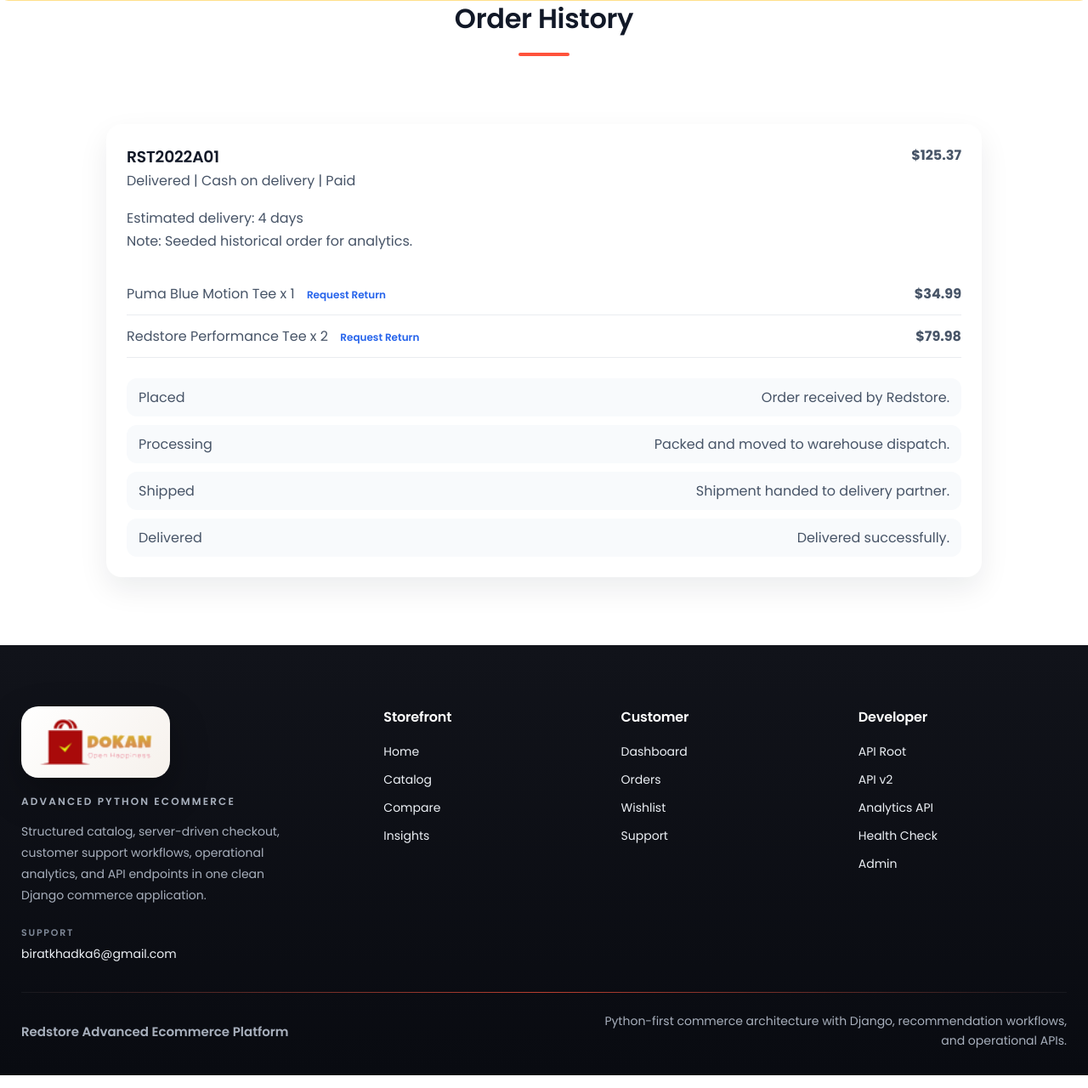
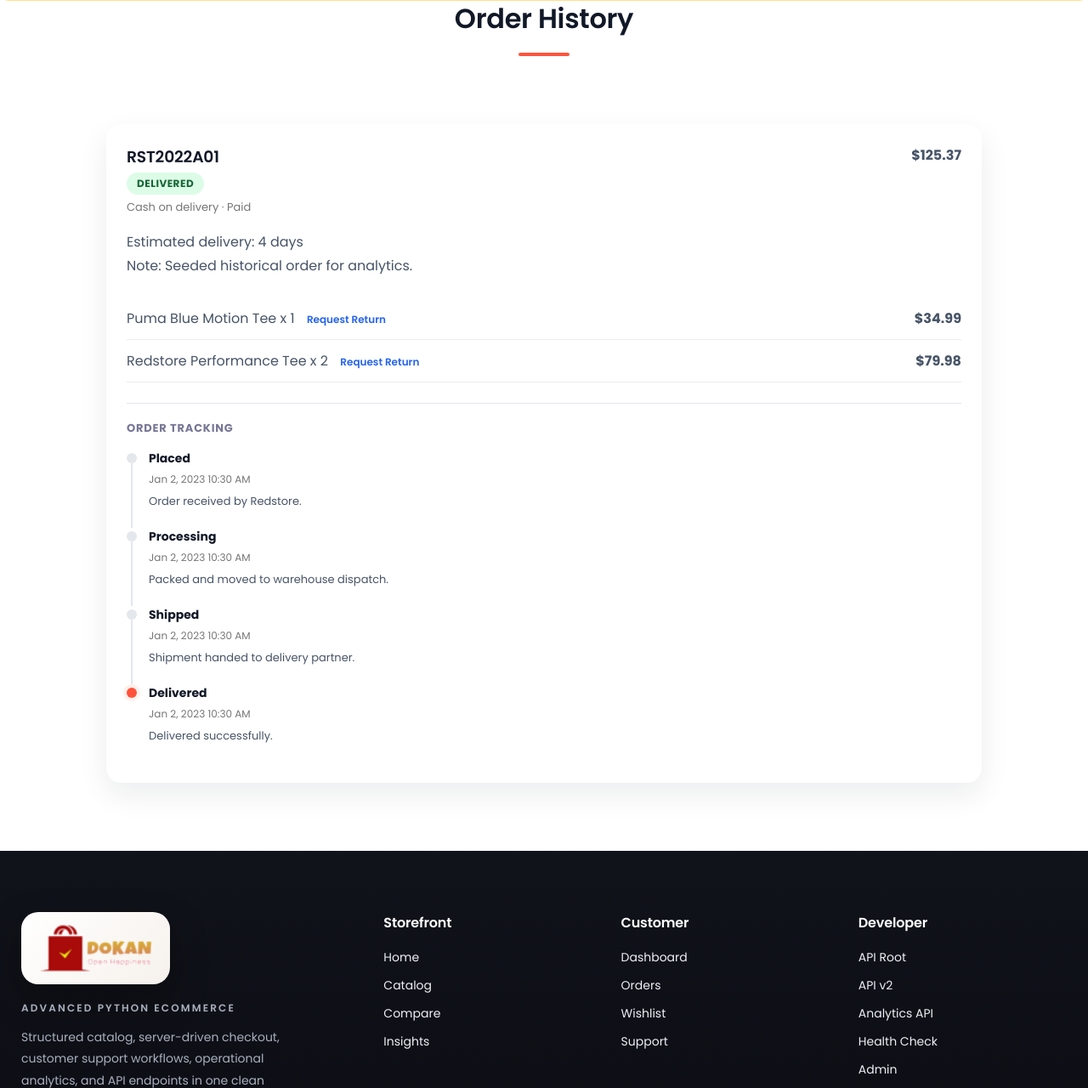
Before and after one commit to biratkdk/Dokan-Ecommerce, a Django app: page /orders/ in a window 1280 px wide. Shown: the part 180-1460 px from the top of the page at 85% size. Run offline with Django 4.2, Linux system fonts and the light colour scheme; a user stored in the database is signed in; data comes from the database, SQL or seed files in the repository; data that the repository does not hold is empty.

Commit message:
fix: customer order cancellation, visible tracking timeline, and hanging email requests
Three real gaps found while testing:
- No way for a customer to cancel a placed/processing order at all
  (only a Stripe-pending-payment cancel existed). Added cancel_placed_order()
  which reverses fulfilled inventory reservations back to stock and a
  Cancel Order action on order history.
- Order tracking existed but was an unstyled list buried at the bottom
  of the order card with no heading. Rebuilt as a proper dated vertical
  timeline with a status badge on each order.
- Resend verification (and any sync-mode email) blocked the whole HTTP
  request on a live SMTP call with no upper bound that actually held --
  reproduced a 45s+ hang against production. Sync-mode delivery now runs
  in a background thread with its own DB connection so the response
  returns immediately regardless of SMTP latency.
- Checkout billing fields now actually hide when 'same as shipping' is
  checked instead of staying visible and redundant.

```diff
--- a/dokan/services.py
+++ b/dokan/services.py
@@ -796,6 +796,61 @@
     return locked_order
 
 
+CANCELLABLE_ORDER_STATUSES = [Order.Status.PLACED, Order.Status.PROCESSING]
+
+
+@transaction.atomic
+def cancel_placed_order(order: Order, *, actor: str) -> Order:
+    locked_order = Order.objects.select_for_update().get(pk=order.pk)
+    if locked_order.status not in CANCELLABLE_ORDER_STATUSES:
+        raise ValidationError("This order can no longer be cancelled.")
+
+    fulfilled_reservations = list(
+        InventoryReservation.objects.select_for_update()
+        .filter(order=locked_order, status=InventoryReservation.Status.FULFILLED)
+        .select_related("warehouse", "item")
+    )
+    touched_item_ids: set[int] = set()
+    for reservation in fulfilled_reservations:
+        stock_level = StockLevel.objects.select_for_update().get(
+            warehouse_id=reservation.warehouse_id,
+            item_id=reservation.item_id,
+        )
+        _apply_stock_level_change(
+            stock_level,
+            movement_type=StockMovement.MovementType.RETURN_RESTOCK,
+            quantity=reservation.quantity,
+            on_hand_delta=reservation.quantity,
+            order=locked_order,
+            reservation=reservation,
+            reference=locked_order.reference,
+            note=f"Order {locked_order.reference} cancelled by customer.",
+        )
+        reservation.status = InventoryReservation.Status.RELEASED
+        reservation.released_at = timezone.now()
+        reservation.release_reason = "Order cancelled by customer"
+        reservation.save(
+            update_fields=["status", "released_at", "release_reason", "updated_at"]
+        )
+        touched_item_ids.add(reservation.item_id)
+
+    _sync_item_available_stock(touched_item_ids)
+
+    locked_order.status = Order.Status.CANCELLED
+    locked_order.save(update_fields=["status", "updated_at"])
+
+    note = "Order cancelled by customer."
+    if locked_order.payment_status == Order.PaymentStatus.PAID:
+        note += " Refund must be processed manually."
+    record_status_event(
+        locked_order,
+        status=Order.Status.CANCELLED,
+        note=note,
+        actor=actor,
+    )
+    return locked_order
+
+
 @transaction.atomic
 def prepare_order_for_online_payment(
     order: Order,
--- a/dokan/urls.py
+++ b/dokan/urls.py
@@ -78,6 +78,7 @@
     path("wishlist/toggle/<slug:slug>/", views.ToggleWishlistView.as_view(), name="toggle-wishlist"),
     path("insights/", views.InsightsView.as_view(), name="insights"),
     path("orders/", views.OrderHistoryView.as_view(), name="order-history"),
+    path("orders/<str:reference>/cancel/", views.CancelOrderView.as_view(), name="cancel-order"),
     path("orders/<str:reference>/items/<int:order_item_id>/return/", views.ReturnRequestCreateView.as_view(), name="return-request"),
     path("support/threads/", views.SupportInboxView.as_view(), name="support-threads"),
     path("support/threads/<int:thread_id>/", views.SupportThreadDetailView.as_view(), name="support-thread-detail"),
--- a/dokan/views.py
+++ b/dokan/views.py
@@ -92,6 +92,7 @@
     add_item_to_cart,
     apply_coupon_to_order,
     attach_payment_session,
+    cancel_placed_order,
     decrease_item_quantity,
     finalize_paid_order,
     get_active_order,
@@ -432,6 +433,18 @@
             .prefetch_related("items__item", "items__return_requests", "status_events", "return_requests__order_item__item")
         )
         return context
+
+
+class CancelOrderView(LoginRequiredMixin, View):
+    def post(self, request: HttpRequest, reference: str) -> HttpResponse:
+        order = get_object_or_404(Order.objects.filter(user=request.user), reference=reference)
+        try:
+            cancel_placed_order(order, actor=request.user.username)
+        except ValidationError as exc:
+            messages.error(request, str(exc))
+        else:
+            messages.success(request, f"Order {order.reference} has been cancelled.")
+        return redirect("store:order-history")
 
 
 class AccountDashboardView(LoginRequiredMixin, TemplateView):
--- a/static/css/style.css
+++ b/static/css/style.css
@@ -2178,6 +2178,107 @@
     background: #f8fafc;
 }
 
+.order-status-badge {
+    display: inline-block;
+    font-size: 12px;
+    font-weight: 700;
+    text-transform: uppercase;
+    letter-spacing: 0.04em;
+    padding: 4px 12px;
+    border-radius: 999px;
+    margin: 4px 0;
+    background: var(--color-surface-alt);
+    color: #475467;
+}
+
+.order-status-placed,
+.order-status-processing { background: #fef3c7; color: #92400e; }
+.order-status-payment_pending { background: #dbeafe; color: #1d4ed8; }
+.order-status-shipped { background: #e0e7ff; color: #4338ca; }
+.order-status-delivered { background: #dcfce7; color: #166534; }
+.order-status-cancelled { background: #fee2e2; color: #b91c1c; }
+
+.order-meta-line {
+    font-size: 13px;
+    color: #767676;
+}
+
+.cancel-order-form {
+    margin: 10px 0 0;
+}
+
+.cancel-order-form .btn-outline {
+    margin: 0;
+}
+
+.order-tracking {
+    margin-top: 22px;
+    padding-top: 18px;
+    border-top: 1px solid var(--color-border);
+}
+
+.order-tracking-title {
+    font-size: 13px;
+    font-weight: 700;
+    text-transform: uppercase;
+    letter-spacing: 0.06em;
+    color: #767696;
+    margin-bottom: 14px;
+}
+
+.tracking-timeline {
+    display: flex;
+    flex-direction: column;
+}
+
+.tracking-step {
+    display: flex;
+    gap: 14px;
+    position: relative;
+    padding-bottom: 20px;
+}
+
+.tracking-step:not(:last-child)::before {
+    content: "";
+    position: absolute;
+    left: 5px;
+    top: 14px;
+    bottom: 0;
+    width: 2px;
+    background: var(--color-border);
+}
+
+.tracking-dot {
+    flex-shrink: 0;
+    width: 12px;
+    height: 12px;
+    border-radius: 50%;
+    background: var(--color-border);
+    margin-top: 4px;
+}
+
+.tracking-step-current .tracking-dot {
+    background: var(--color-primary);
+    box-shadow: 0 0 0 4px var(--color-primary-soft);
+}
+
+.tracking-step-body strong {
+    display: block;
+    font-size: 14px;
+    color: var(--color-ink);
+}
+
+.tracking-timestamp {
+    font-size: 12px;
+    color: #767676;
+}
+
+.tracking-step-body p {
+    margin: 4px 0 0;
+    font-size: 13px;
+    color: #475467;
+}
+
 .compare-grid {
     display: grid;
     grid-template-columns: repeat(auto-fit, minmax(220px, 1fr));
--- a/static/js/scripts.js
+++ b/static/js/scripts.js
@@ -53,3 +53,18 @@
     }
     sessionStorage.setItem("verificationBannerDismissed", "1");
 };
+
+const sameBillingCheckbox = document.getElementById("id_same_billing_address");
+const billingFields = document.getElementById("billing-fields");
+
+function syncBillingFieldsVisibility() {
+    if (!sameBillingCheckbox || !billingFields) {
+        return;
+    }
+    billingFields.style.display = sameBillingCheckbox.checked ? "none" : "block";
+}
+
+if (sameBillingCheckbox && billingFields) {
+    syncBillingFieldsVisibility();
+    sameBillingCheckbox.addEventListener("change", syncBillingFieldsVisibility);
+}
--- a/templates/checkout.html
+++ b/templates/checkout.html
@@ -61,6 +61,7 @@
                             <span>Billing address is the same as shipping</span>
                         </label>
 
+                        <div id="billing-fields">
                             {% if default_billing_address %}
                                 <label class="checkbox-row checkbox-row-highlight">
                                     {{ form.use_default_billing }}
@@ -83,6 +84,7 @@
                                 {{ form.save_billing_as_default }}
                                 <span>Save this as my default billing address</span>
                             </label>
+                        </div>
                     </div>
 
                     <div class="checkout-section">
--- a/templates/order_history.html
+++ b/templates/order_history.html
@@ -12,7 +12,8 @@
                         <div class="history-header">
                             <div>
                                 <h3>{{ order.reference }}</h3>
-                                <p>{{ order.get_status_display }} | {{ order.get_payment_method_display }} | {{ order.get_payment_status_display }}</p>
+                                <span class="order-status-badge order-status-{{ order.status }}">{{ order.get_status_display }}</span>
+                                <p class="order-meta-line">{{ order.get_payment_method_display }} &middot; {{ order.get_payment_status_display }}</p>
                             </div>
                             <strong>${{ order.total|floatformat:2 }}</strong>
                         </div>
@@ -20,13 +21,21 @@
                             <p>Payment reference: {{ order.payment_reference }}</p>
                         {% endif %}
                         <p>Estimated delivery: {{ order.estimated_delivery_days }} days</p>
+
                         {% if order.status == "payment_pending" %}
                             <p class="payment-note">This order is waiting for Stripe confirmation. It will move into processing as soon as the payment is confirmed.</p>
                             <a href="{% url 'store:payment-cancel' order.reference %}" class="btn btn-outline">Cancel Pending Payment</a>
+                        {% elif order.status == "placed" or order.status == "processing" %}
+                            <form method="post" action="{% url 'store:cancel-order' order.reference %}" class="cancel-order-form">
+                                {% csrf_token %}
+                                <button type="submit" class="btn btn-outline">Cancel Order</button>
+                            </form>
                         {% endif %}
+
                         {% if order.customer_note %}
                             <p>Note: {{ order.customer_note }}</p>
                         {% endif %}
+
                         <ul class="summary-list">
                             {% for order_item in order.items.all %}
                                 <li>
@@ -44,6 +53,7 @@
                                 </li>
                             {% endfor %}
                         </ul>
+
                         {% if order.return_requests.all %}
                             <div class="return-stack">
                                 {% for return_request in order.return_requests.all %}
@@ -55,13 +65,21 @@
                                 {% endfor %}
                             </div>
                         {% endif %}
-                        <div class="timeline">
-                            {% for event in order.status_events.all %}
-                                <div class="timeline-row">
-                                    <span>{{ event.get_status_display }}</span>
-                                    <span>{{ event.note }}</span>
-                                </div>
-                            {% endfor %}
+
+                        <div class="order-tracking">
+                            <p class="order-tracking-title">Order Tracking</p>
+                            <div class="tracking-timeline">
+                                {% for event in order.status_events.all %}
+                                    <div class="tracking-step {% if forloop.last %}tracking-step-current{% endif %}">
+                                        <span class="tracking-dot"></span>
+                                        <div class="tracking-step-body">
+                                            <strong>{{ event.get_status_display }}</strong>
+                                            <span class="tracking-timestamp">{{ event.created_at|date:"M j, Y g:i A" }}</span>
+                                            {% if event.note %}<p>{{ event.note }}</p>{% endif %}
+                                        </div>
+                                    </div>
+                                {% endfor %}
+                            </div>
                         </div>
                     </div>
                 {% endfor %}
```
Also changed, not shown: dokan/notifications.py (+21 -1 lines). Lines whose indentation alone changed are shown as unchanged.
